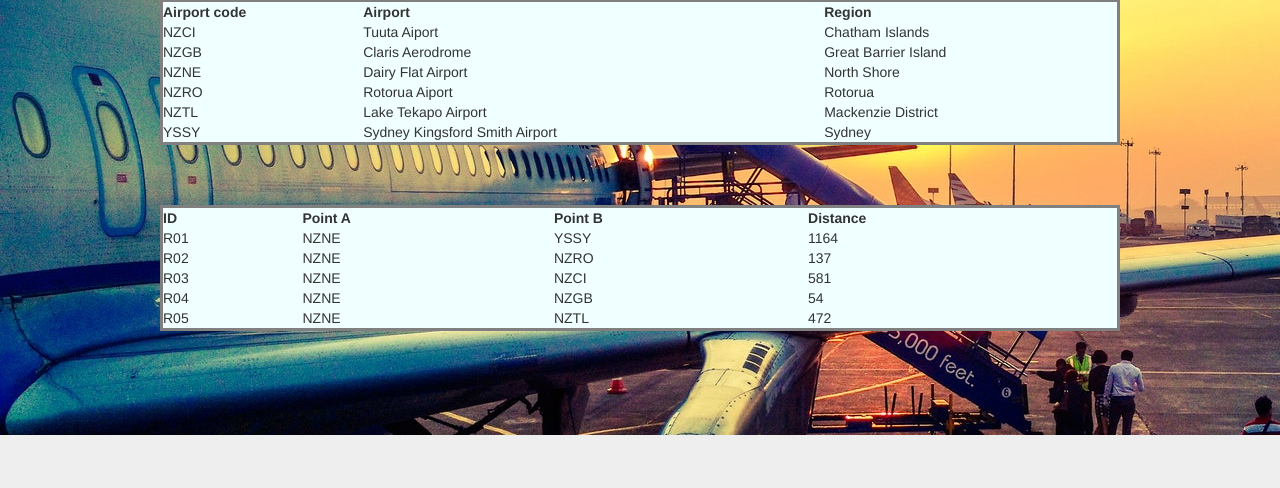
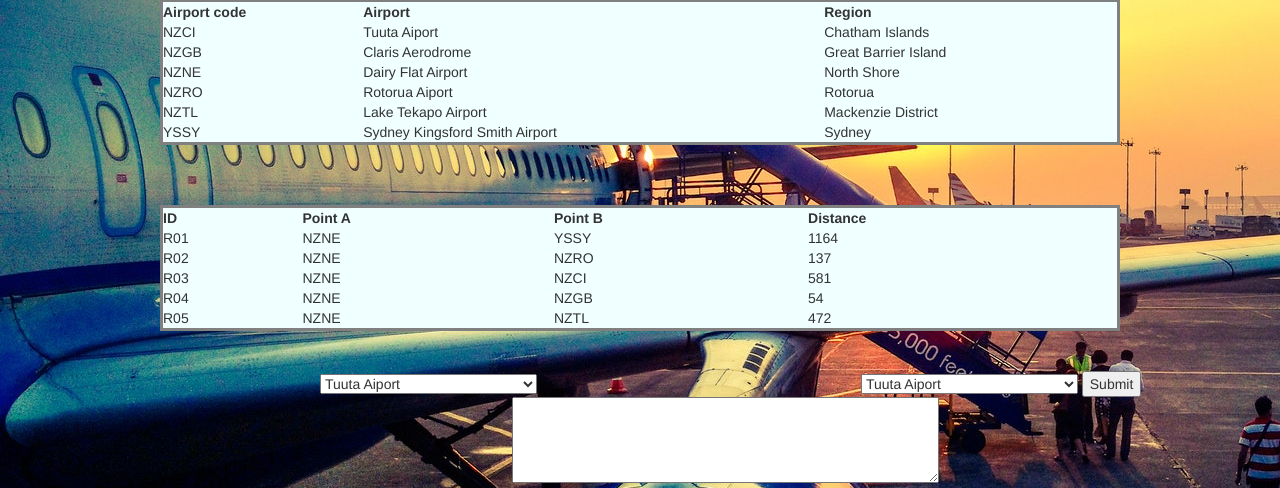
Before and after one commit to SarbjotS/Airplane, a PHP site: page /Book.php in a window 1280 px wide. Shown: the part 365-853 px from the top of the page. Before the commit the page ends 800 px from the top, so only its background shows below. Run offline with PHP 8.4, Linux system fonts and the light colour scheme; data comes from the database, SQL or seed files in the repository.

Commit message:
Added to and from dropdown
Write out function to display what days the flights are
Add Calender afterwards

```diff
--- a/Book.php
+++ b/Book.php
@@ -7,20 +7,21 @@ $query = "SELECT * FROM destinations";
 $AirportInformation = "";
 $route = "";
 
-$temp = $temp1 = mysqli_query($connect, $query);
+$temp =  mysqli_query($connect, $query);
 
 
-while($tb1 = mysqli_fetch_array($temp1))
+while($tb1 = mysqli_fetch_array($temp))
 {
     $AirportInformation = $AirportInformation."<tr><td>$tb1[0]</td><td>$tb1[1]</td><td>$tb1[2]</td></tr>";
 }
 $query1 = "SELECT * FROM routes";
-$temp = $temp1 = mysqli_query($connect, $query1);
+$temp1 = mysqli_query($connect, $query1);
 
-while($tb2 = mysqli_fetch_array($temp))
+while($tb2 = mysqli_fetch_array($temp1))
 {
     $route = $route."<tr><td>$tb2[0]</td><td>$tb2[1]</td><td>$tb2[2]</td><td>$tb2[3]</td></tr>";
 }
+
 
 ?>
 <!DOCTYPE html>
@@ -32,7 +33,9 @@ while($tb2 = mysqli_fetch_array($temp))
     <script src="https://ajax.googleapis.com/ajax/libs/jquery/3.5.1/jquery.min.js"></script>
     <script src="https://maxcdn.bootstrapcdn.com/bootstrap/3.4.1/js/bootstrap.min.js"></script>
     <link rel="stylesheet" href="StyleSheet.css">
+    <script src="ReturnAvailableFlights.js"></script>
     <title>Book!</title>
+
 </head>
 <body id="BrowseImage">
 <ul>
@@ -73,5 +76,24 @@ while($tb2 = mysqli_fetch_array($temp))
     echo $route;
     ?>
 </table>
+<br><br>
+<div >
+    <select class="Select" id="From">
+        <?php foreach ($temp as $r): ?>
+       <</p> <option  value="<?= $r['code']; ?>"><?= $r['airport'];?></option>
+        <?php endforeach;?>
+    </select>
+    <select class="Select" id="To">
+        <?php foreach ($temp as $r): ?>
+        <option  value="<?= $r['code']; ?>"><?= $r['airport'];?></option>
+        <?php endforeach;?>
+    </select>
+    <button onclick="ReturnAvailableFlights()">Submit</button>
+</div>
+<div class="ShowDetails">
+    <textarea id="ShowDetailsOfFlight" rows="4" cols="50";
+    >
+    </textarea>
+</div>
 </body>
 </html>
--- /dev/null
+++ b/ReturnAvailableFlights.js
@@ -0,0 +1,18 @@
+function ReturnAvailableFlights(){
+    //Syber Weekly to Sydney on sunday midafternoon
+    //Cirrus01 Rotorua twice a day, morning back at noon and late afternoon and back after evening
+    //Cirrus02 morning Monday Wednesday and Friday to Claris, return on morning Tuesday Friday and Saturday
+    //HondaJet01 Tuuta Island, Tuesday and Friday leaves, returns on Wednesday and Saturday
+    //HondaJet02 departs fir Lake Tekapo on Monday and returns on Friday
+    var Syber = ["YSSY", "NZNE"];
+    var Cirrus01 = ["NZRO","NZNE"];
+    var Cirrus02 = ["NZGB", "NZNE"];
+    var HondaJet01 = ["NZCI", "NZNE"];
+    var HondaJet02 = ["NZTL", "NZNE"];
+    var a = document.getElementById('To').value;
+    var b = "flight goes from " + a;
+    var c = HondaJet02;
+    if (Syber.includes(a)){
+        document.getElementById("ShowDetailsOfFlight").value = b;
+    }
+}
--- a/StyleSheet.css
+++ b/StyleSheet.css
@@ -75,3 +75,15 @@ li a, .dropbtn {
 #LoginButton{
     margin-left: 75%;
 }
+
+.Select{
+    position: relative;
+    margin-left: 25%    ;
+}
+
+.ShowDetails{
+    margin-left: 40%;
+    margin-right: 40%;
+
+
+}
```
